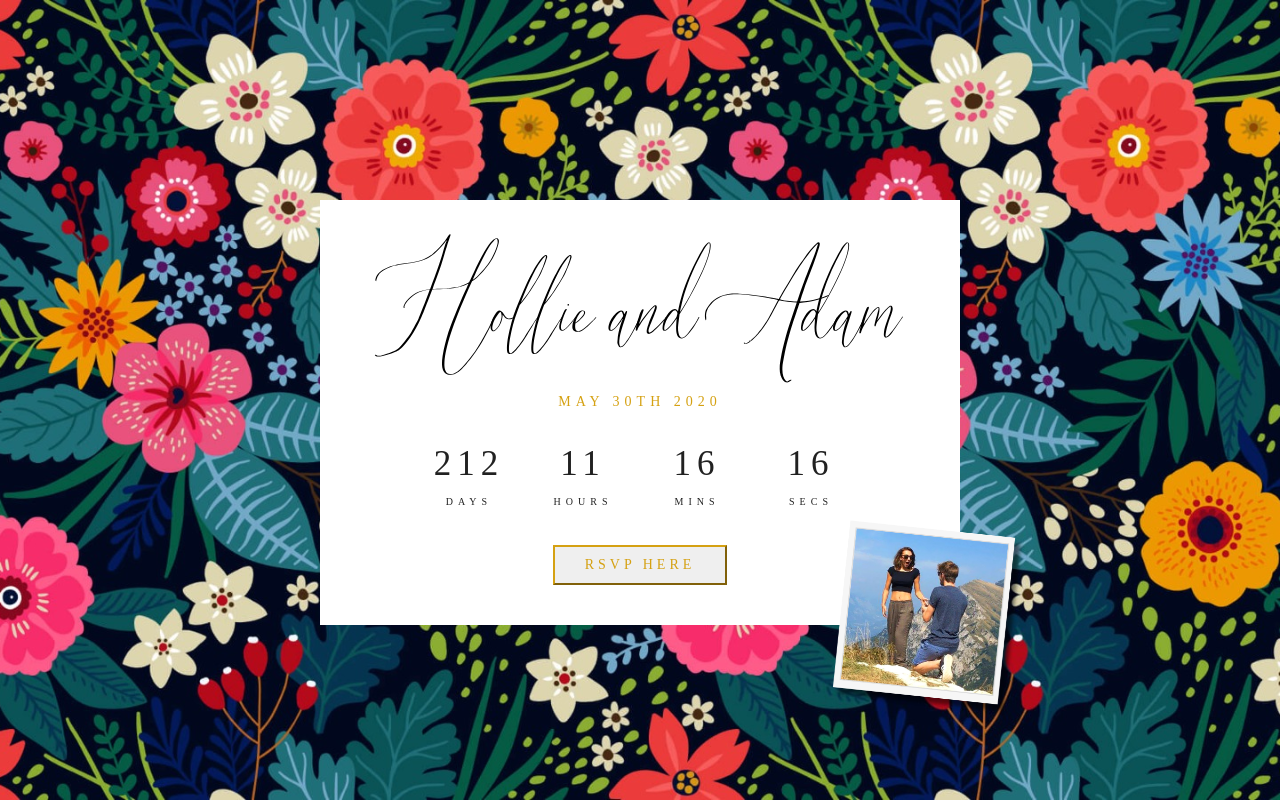
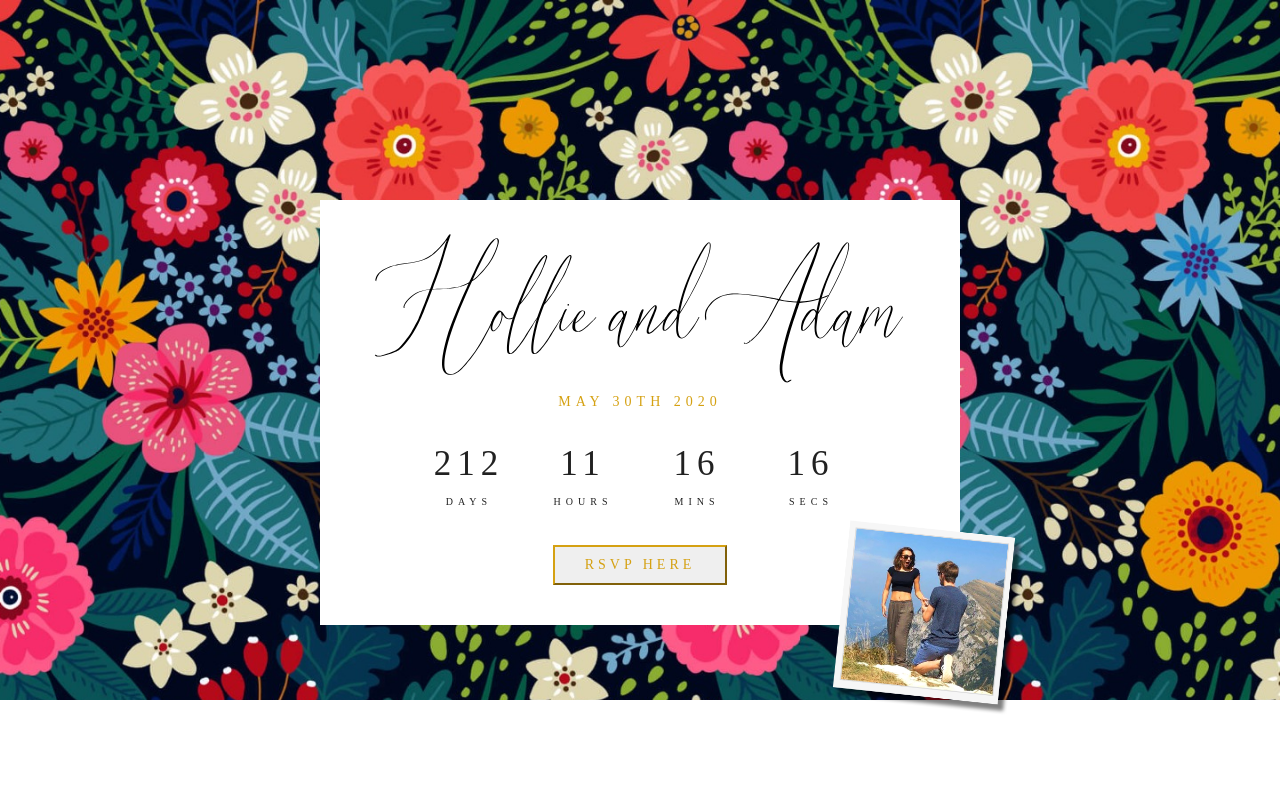
Before and after one commit to joesummerhayes/adam-wedding, a React (Create React App) app: page / in a window 1280 px wide. Shown: the top 800 px of the page. Built offline with nearby package versions, Linux system fonts and the light colour scheme.

Commit message:
make background image smaller

```diff
--- a/src/App.css
+++ b/src/App.css
@@ -9,7 +9,7 @@ body, html {
     background-position: center center;
     background-attachment: fixed;
     background-size: cover;
-    height: 100rem;
+    height: 50rem;
 }
 
 .center-card {
@@ -20,8 +20,6 @@ body, html {
     background-color: white;
     padding: 80px 50px 50px 50px;
     text-align: center;
-
-
 }
 
 .countdown {
```
